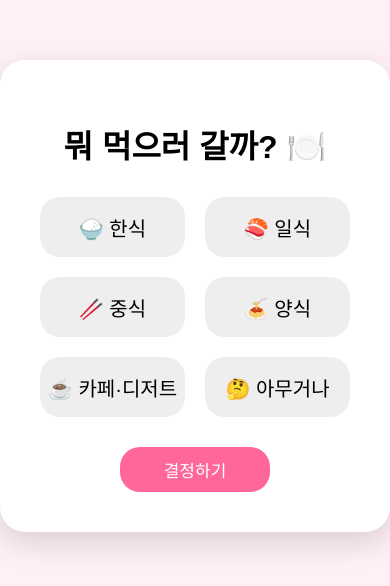
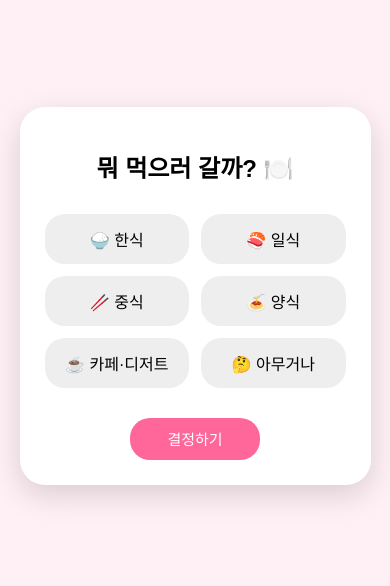
Before and after one commit to chlgusdn0204-rgb/date-plan, a plain HTML site: page food.html in a window 390 px wide. Shown: the part 126-712 px from the top of the page. Drawn offline with Linux system fonts and the light colour scheme.

Commit message:
Enhance mobile responsiveness and styling
Added viewport meta tag for responsive design and adjusted styles for mobile devices.

```diff
--- a/food.html
+++ b/food.html
@@ -4,10 +4,17 @@
 <head>
 
 <meta charset="UTF-8">
+<meta name="viewport" content="width=device-width, initial-scale=1.0">
+
 <title>메뉴 고르기 🍽️</title>
 
 
 <style>
+
+* {
+    box-sizing:border-box;
+}
+
 
 body {
     margin:0;
@@ -22,10 +29,13 @@ body {
 }
 
 
+
 .card {
 
-    width:450px;
-    padding:40px;
+    width:90%;
+    max-width:450px;
+
+    padding:30px;
 
     background:white;
 
@@ -38,9 +48,11 @@ body {
 }
 
 
+
 h1 {
     margin-bottom:30px;
 }
+
 
 
 .menu {
@@ -52,6 +64,7 @@ h1 {
     gap:20px;
 
 }
+
 
 
 button {
@@ -105,6 +118,54 @@ button:hover {
     color:white;
 
     font-size:17px;
+
+}
+
+
+/* 모바일 대응 */
+
+@media(max-width:480px){
+
+
+    .card {
+
+        padding:25px;
+
+    }
+
+
+    h1 {
+
+        font-size:24px;
+
+    }
+
+
+    .menu {
+
+        gap:12px;
+
+    }
+
+
+    button {
+
+        height:50px;
+
+        font-size:16px;
+
+    }
+
+
+    #confirm {
+
+        width:130px;
+
+        height:42px;
+
+        font-size:15px;
+
+    }
 
 }
 
@@ -178,14 +239,12 @@ let selected = "";
 
 function selectMenu(button){
 
-    // 기존 선택 제거
     document.querySelectorAll(".menu button")
     .forEach(btn=>{
         btn.classList.remove("selected");
     });
 
 
-    // 현재 선택
     button.classList.add("selected");
 
     selected = button.innerText;
@@ -199,6 +258,7 @@ function confirmMenu(){
     if(selected==""){
 
         alert("메뉴를 골라줘 🍽️");
+
         return;
 
     }
```
